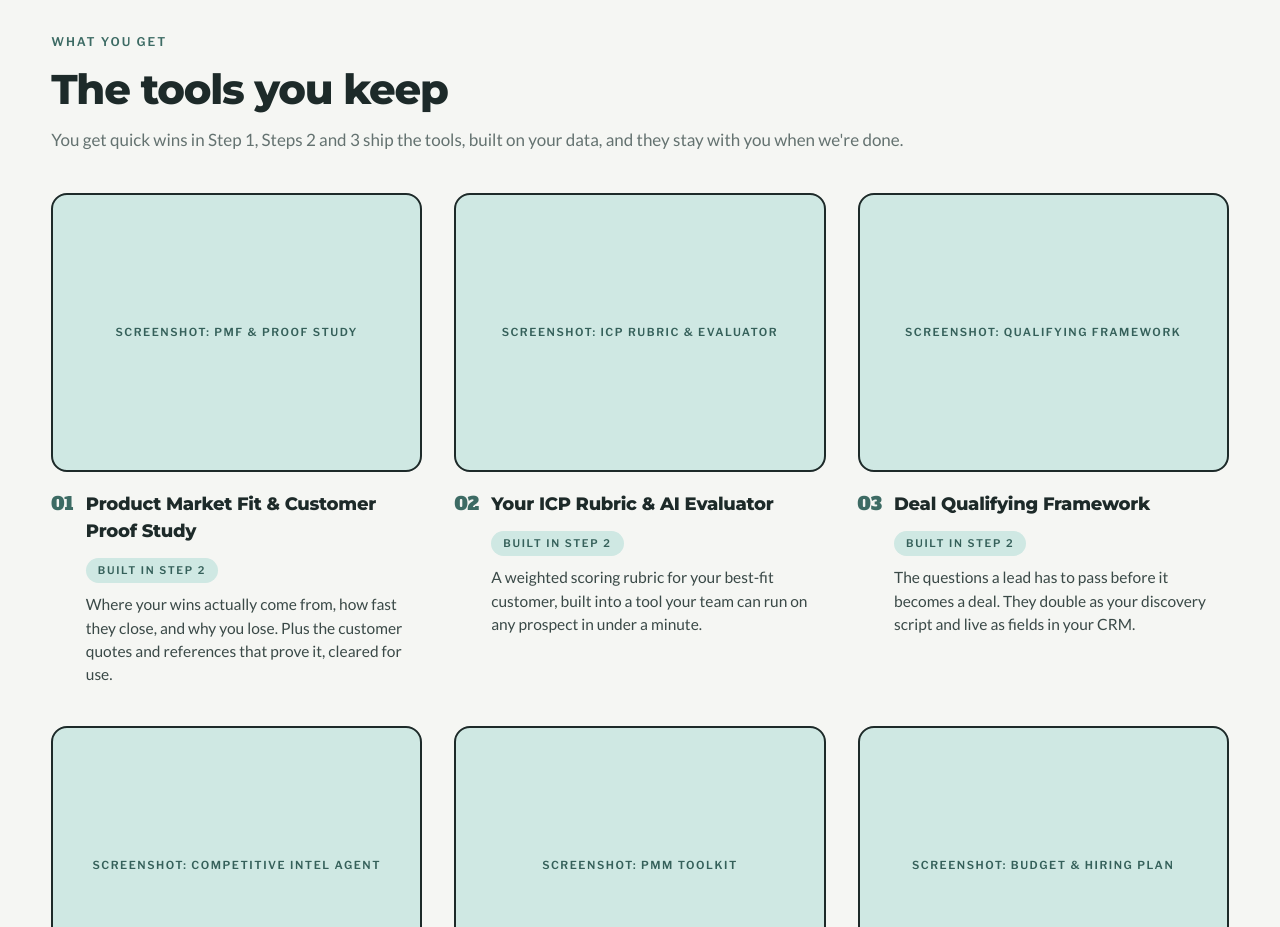
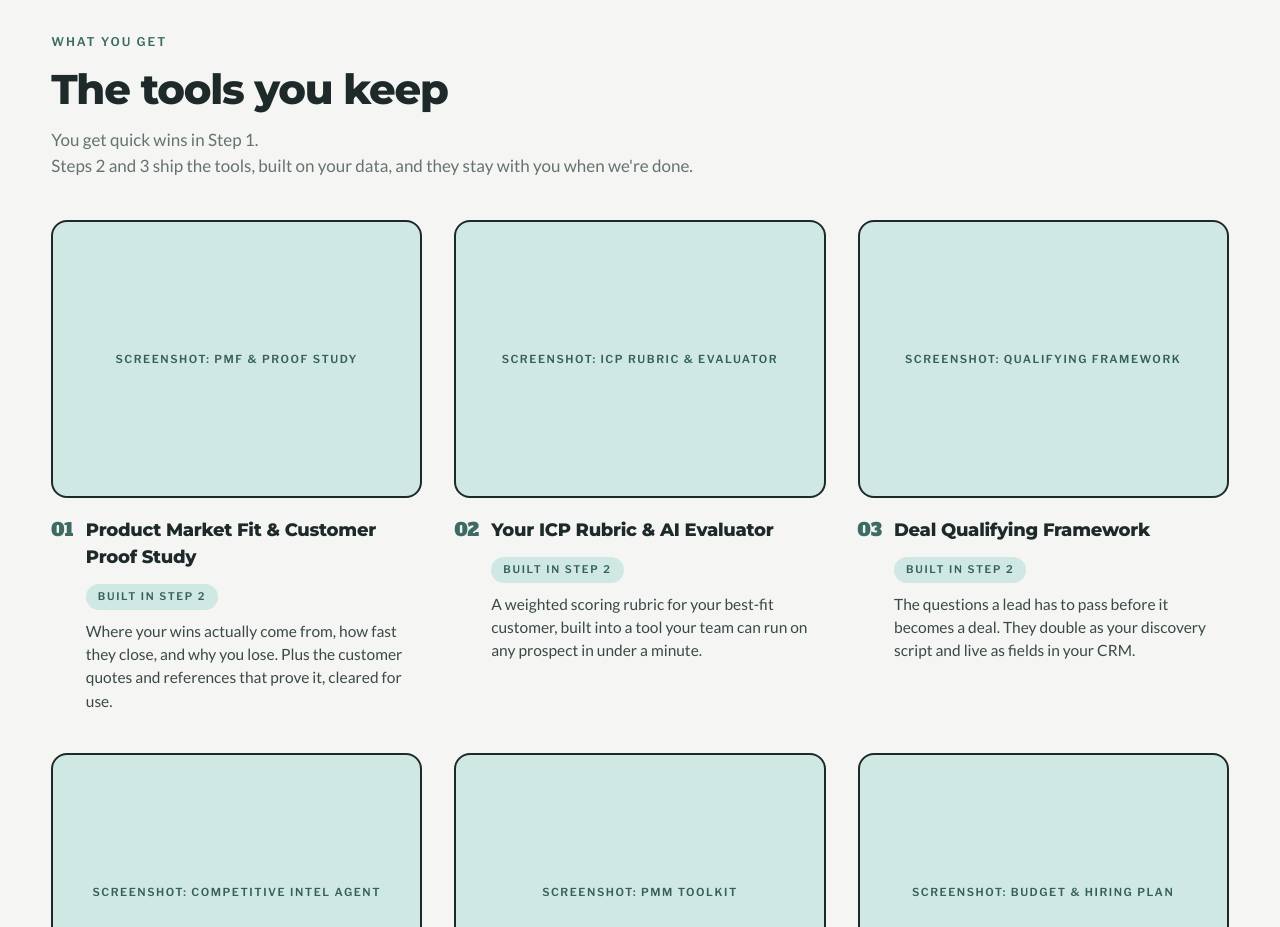
Before and after one commit to sophiamorell/thefoundersmarketer, a Next.js app: page / in a window 1280 px wide. Shown: the part 2900-3827 px from the top of the page. Built offline with nearby package versions, Linux system fonts and the light colour scheme.

Commit message:
Tools intro on two lines, one per sentence
Co-Authored-By: Claude Opus 5.5 <noreply@anthropic.com>
Claude-Session: https://claude.ai/code/session_01DkgTYHLDRgbhCzrwxTjkoy

```diff
--- a/src/app/globals.css
+++ b/src/app/globals.css
@@ -1349,9 +1349,13 @@ textarea.input {
   margin-bottom: 10px;
 }
 
-/* One line on desktop; wraps on narrower screens. */
+/* Two lines, one per sentence; each wraps on narrower screens. */
 .tools__intro {
   max-width: none;
+}
+
+.tools__intro span {
+  display: block;
 }
 
 @media (max-width: 900px) {
--- a/src/components/Deliverables.tsx
+++ b/src/components/Deliverables.tsx
@@ -16,7 +16,11 @@ export function Deliverables() {
       <h2 id="deliverables-heading" className={["h2", mutedClass(whatYouGet.heading)].filter(Boolean).join(" ")}>
         {whatYouGet.heading}
       </h2>
-      <p className={["intro", "tools__intro", mutedClass(whatYouGet.intro)].filter(Boolean).join(" ")}>{whatYouGet.intro}</p>
+      <p className="intro tools__intro">
+        {whatYouGet.introLines.map((line) => (
+          <span key={line}>{line}</span>
+        ))}
+      </p>
       <ul className="tools">
         {whatYouGet.items.map((item) => {
           const hasImage = publicFileExists(item.image);
--- a/src/content.ts
+++ b/src/content.ts
@@ -292,7 +292,10 @@ export const phases: Phase[] = [
 export const whatYouGet = {
   kicker: "What you get",
   heading: "The tools you keep",
-  intro: "You get quick wins in Step 1, Steps 2 and 3 ship the tools, built on your data, and they stay with you when we're done.",
+  introLines: [
+    "You get quick wins in Step 1.",
+    "Steps 2 and 3 ship the tools, built on your data, and they stay with you when we're done.",
+  ], // each on its own line
   stepLabel: "Built in Step {n}",
   items: [
     {
```
